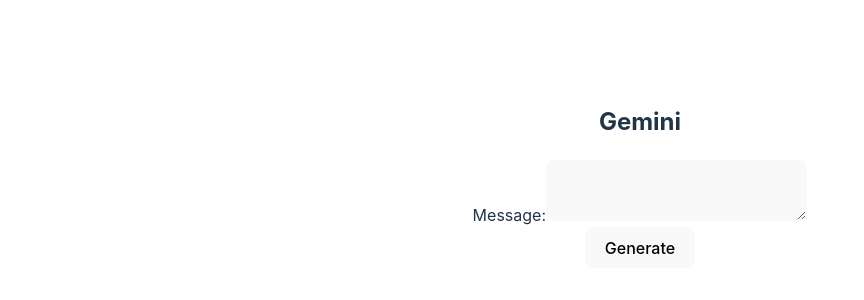
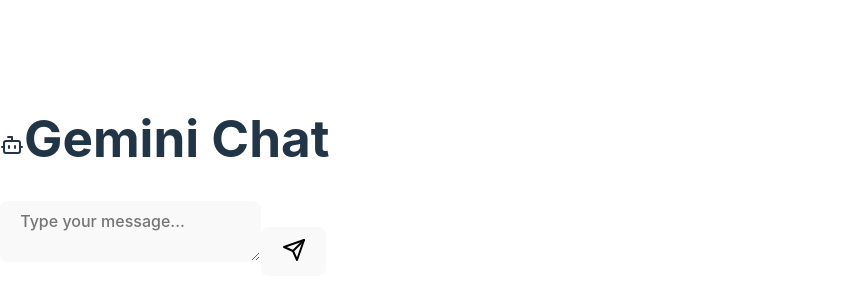
Before and after one commit to ishushreyas/gemini-project, a React (Vite) app in the folder frontend/: page / in a window 1280 px wide. Shown: the part 224-524 px from the top of the page, without its empty margins (0-864 px from the left). Built offline with nearby package versions, Linux system fonts and the light colour scheme.

Commit message:
Update App.jsx

```diff
--- a/frontend/src/App.jsx
+++ b/frontend/src/App.jsx
@@ -1,15 +1,12 @@
-import { useState } from 'react';
-import './App.css';
+import React, { useState } from 'react';
+import { Send, Bot, User, Loader2 } from 'lucide-react';
 import ReactMarkdown from 'react-markdown';
 
-function App() {
-  // State to handle form input and submission status
+const App = () => {
   const [formData, setFormData] = useState({ q: '' });
   const [isSubmitting, setIsSubmitting] = useState(false);
   const [messages, setMessages] = useState([]);
-  const [responseMessage, setResponseMessage] = useState(''); // State for response message
 
-  // Handle input changes
   const handleChange = (e) => {
     const { name, value } = e.target;
     setFormData({
@@ -18,14 +15,13 @@
     });
   };
 
-  // Handle form submission
   const handleSubmit = async (e) => {
     e.preventDefault();
     setIsSubmitting(true);
 
     if (formData.q.trim() !== '') {
       setMessages([...messages, { role: 'user', content: formData.q }]);
-      setFormData({ q: '' }); // Clear input field after submitting
+      setFormData({ q: '' });
 
       try {
         const response = await fetch('/api/generate', {
@@ -42,10 +38,9 @@
 
         const result = await response.json();
         const partsMessage = result.response.Candidates[0].Content.Parts[0];
-        setMessages((prev) => ([...prev, { role: 'bot', content: partsMessage }]));
-        console.log('Form response:', partsMessage);
+        setMessages(prev => [...prev, { role: 'bot', content: partsMessage }]);
       } catch (error) {
-        setMessage((prev) => ([...prev, { role: 'bot', content: 'There was an error submitting the form.'}]));
+        setMessages(prev => [...prev, { role: 'bot', content: 'There was an error submitting the form.' }]);
         console.error('Form submission error:', error);
       } finally {
         setIsSubmitting(false);
@@ -54,33 +49,65 @@
   };
 
   return (
-    <>
-      <div className="card">
-        <h2>Gemini</h2>
-      <ul className="res">
+    <div className="min-h-screen bg-gradient-to-br from-purple-50 to-blue-50 p-4 md:p-6">
+      <div className="max-w-4xl mx-auto backdrop-blur-xl bg-white/30 rounded-3xl shadow-xl p-6 md:p-8">
+        <h1 className="text-4xl font-bold text-purple-900 mb-8 flex items-center gap-3">
+          <Bot className="w-10 h-10" />
+          Gemini Chat
+        </h1>
+
+        <div className="space-y-6 mb-8 max-h-[60vh] overflow-y-auto">
           {messages.map((message, index) => (
-          <li key={index}>
-            <strong>{message.role}:</strong> <ReactMarkdown>{message.content}</ReactMarkdown>
-          </li>
+            <div
+              key={index}
+              className={`flex gap-4 ${
+                message.role === 'user' ? 'justify-end' : 'justify-start'
+              }`}
+            >
+              <div
+                className={`flex gap-3 max-w-[80%] ${
+                  message.role === 'user'
+                    ? 'bg-purple-600 text-white rounded-3xl rounded-tr-lg'
+                    : 'bg-white/50 rounded-3xl rounded-tl-lg'
+                } p-4 shadow-lg`}
+              >
+                {message.role === 'user' ? (
+                  <User className="w-6 h-6 shrink-0" />
+                ) : (
+                  <Bot className="w-6 h-6 shrink-0" />
+                )}
+                <div className="prose prose-lg">
+                  <ReactMarkdown>{message.content}</ReactMarkdown>
+                </div>
+              </div>
+            </div>
           ))}
-      </ul>
-        <form onSubmit={handleSubmit}>
-          <div>
-            <label htmlFor="name">Message:</label>
+        </div>
+
+        <form onSubmit={handleSubmit} className="relative">
           <textarea
-              type="text"
-              id="name"
+            className="w-full bg-white/50 backdrop-blur-xl rounded-2xl px-4 py-4 pr-12 text-lg shadow-lg focus:outline-none focus:ring-2 focus:ring-purple-500 min-h-[100px]"
+            placeholder="Type your message..."
             name="q"
             value={formData.q}
             onChange={handleChange}
-              required></textarea>
-          </div>
-          <button type="submit" disabled={isSubmitting}>
-            {isSubmitting ? 'Generating...' : 'Generate'}
+            required
+          />
+          <button
+            type="submit"
+            disabled={isSubmitting}
+            className="absolute right-4 bottom-4 text-purple-600 hover:text-purple-700 disabled:opacity-50 transition-colors"
+          >
+            {isSubmitting ? (
+              <Loader2 className="w-6 h-6 animate-spin" />
+            ) : (
+              <Send className="w-6 h-6" />
+            )}
           </button>
         </form>
       </div>
-    </>
+    </div>
   );
-}
+};
+
 export default App;
```
Lines whose indentation alone changed are shown as unchanged.
